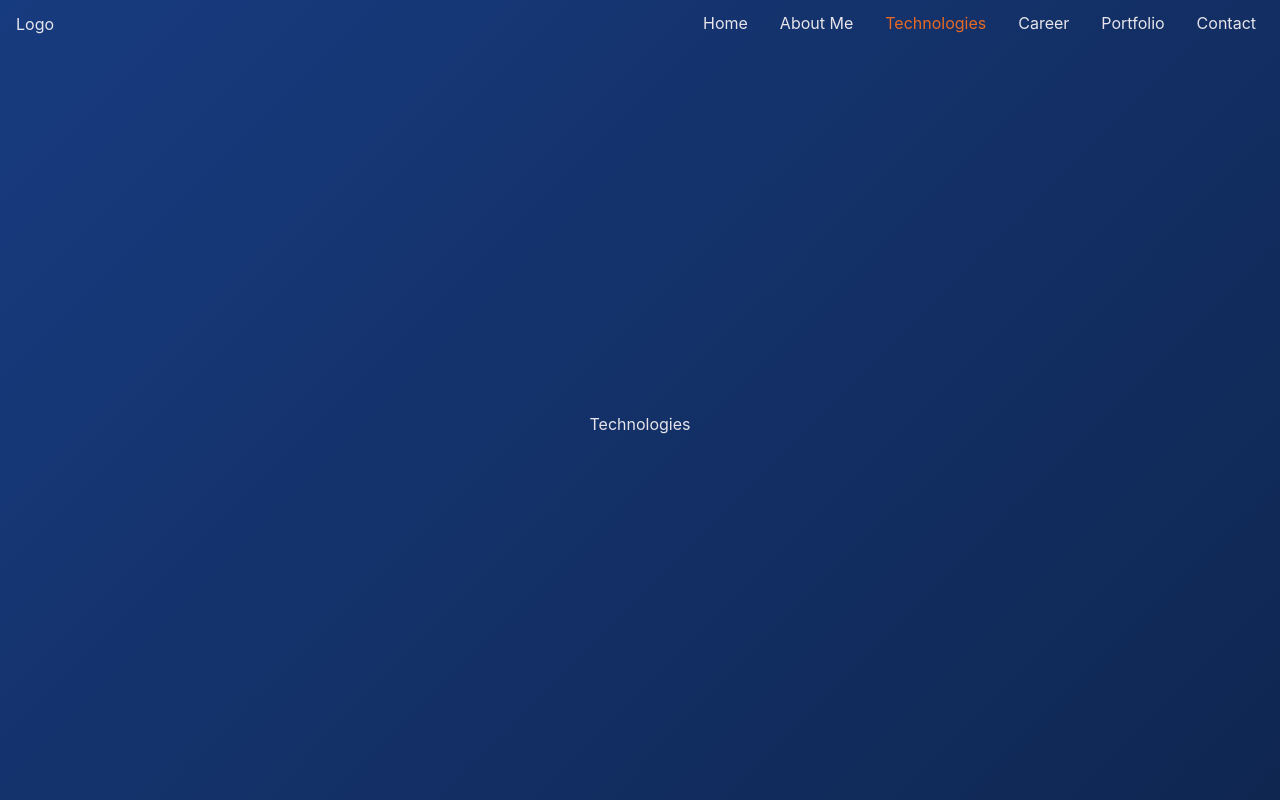
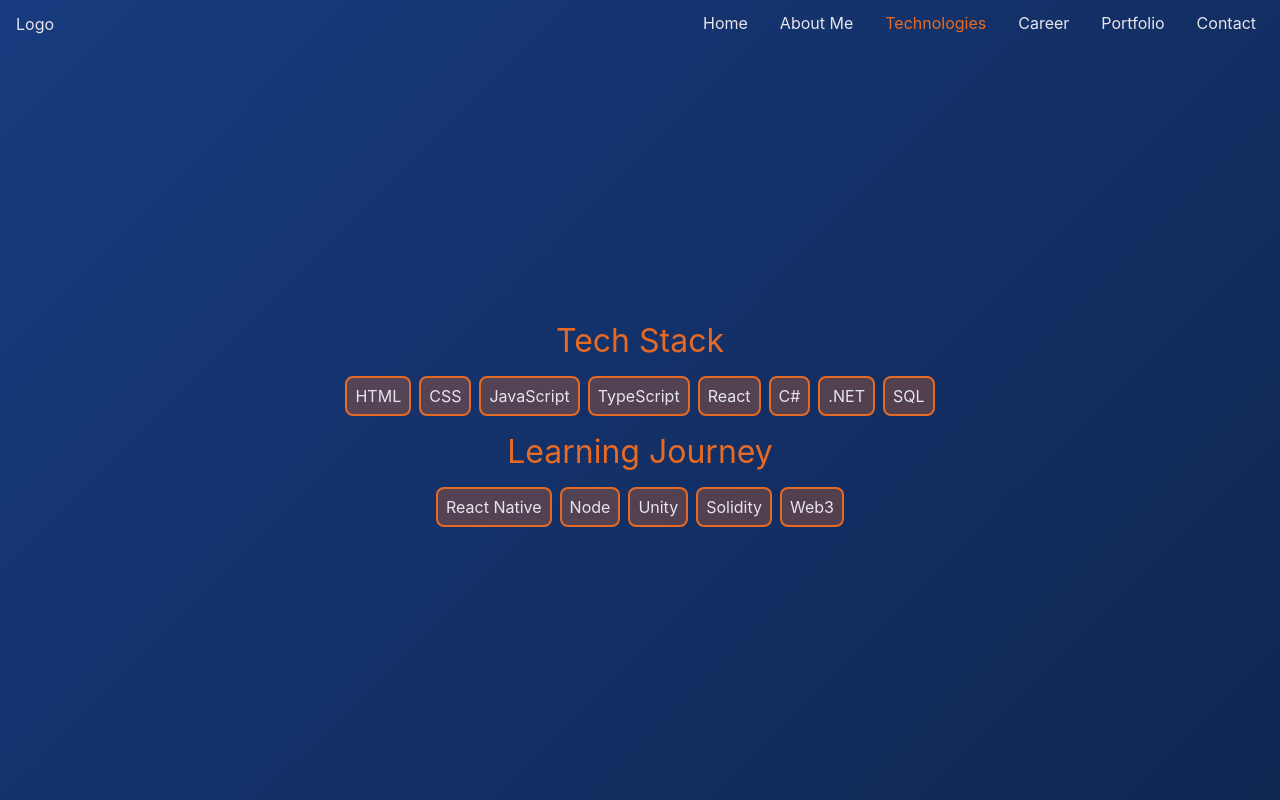
Before and after one commit to jkozak1989/portfolio-website, a React (Vite) app: page / in a window 1280 px wide. Both pictures are taken after a click on the element "Technologies". Built offline with nearby package versions, Linux system fonts and the light colour scheme.

Commit message:
add content to Technologies page

```diff
--- a/src/components/Technologies/Technologies.css
+++ b/src/components/Technologies/Technologies.css
@@ -0,0 +1,14 @@
+.technologies {
+  flex-direction: column;
+  row-gap: 1rem;
+
+  & .technologies-title {
+    font-size: 2rem;
+    color: var(--dbz-orange);
+  }
+
+  & .technologies-list {
+    display: flex;
+    column-gap: 0.5rem;
+  }
+}
--- a/src/components/Technologies/Technologies.tsx
+++ b/src/components/Technologies/Technologies.tsx
@@ -1,15 +1,31 @@
 import { useContext } from 'react';
 import { PageContext } from '../../PageContext';
 import './Technologies.css';
+import { Card } from '../Card/Card';
 
 export const Technologies = () => {
   const { page } = useContext(PageContext);
   return (
-    <section
-      id='technologies'
-      className={`content-wrapper${page == 'Technologies' ? ' content-wrapper-visible' : ''}`}
-    >
-      Technologies
+    <section className={`content-wrapper${page == 'Technologies' ? ' content-wrapper-visible' : ''} technologies`}>
+      <div className='technologies-title'>Tech Stack</div>
+      <div className='technologies-list'>
+        <Card>HTML</Card>
+        <Card>CSS</Card>
+        <Card>JavaScript</Card>
+        <Card>TypeScript</Card>
+        <Card>React</Card>
+        <Card>C#</Card>
+        <Card>.NET</Card>
+        <Card>SQL</Card>
+      </div>
+      <div className='technologies-title'>Learning Journey</div>
+      <div className='technologies-list'>
+        <Card>React Native</Card>
+        <Card>Node</Card>
+        <Card>Unity</Card>
+        <Card>Solidity</Card>
+        <Card>Web3</Card>
+      </div>
     </section>
   );
 };
```
